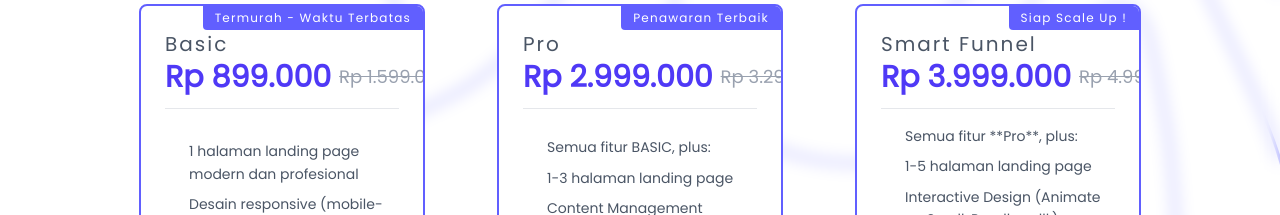
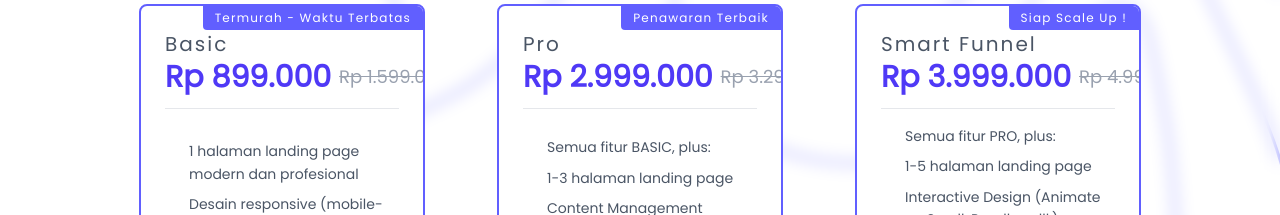
Before and after one commit to agieswahyudi07/landingo, a Vue app: page / in a window 1280 px wide. Shown: the part 1820-2035 px from the top of the page. Built offline with nearby package versions, Linux system fonts and the light colour scheme; some icons are missing.

Commit message:
chore : fix wording in pricing

```diff
--- a/src/components/section/Pricing.vue
+++ b/src/components/section/Pricing.vue
@@ -166,7 +166,7 @@ const package_list = ref([
         list:[
             {
                 icon:'mdi:checkbox-marked-circle-outline',
-                text:'Semua fitur **Pro**, plus:',
+                text:'Semua fitur PRO, plus:',
             },
             {
                 icon:'mdi:checkbox-marked-circle-outline',
```
